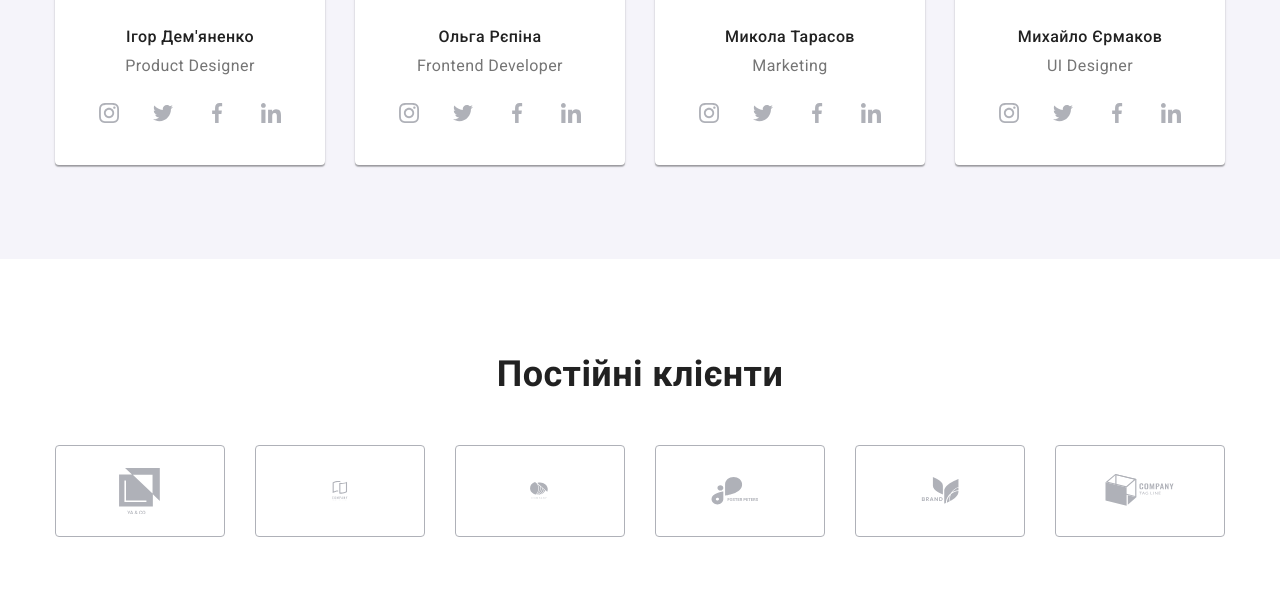
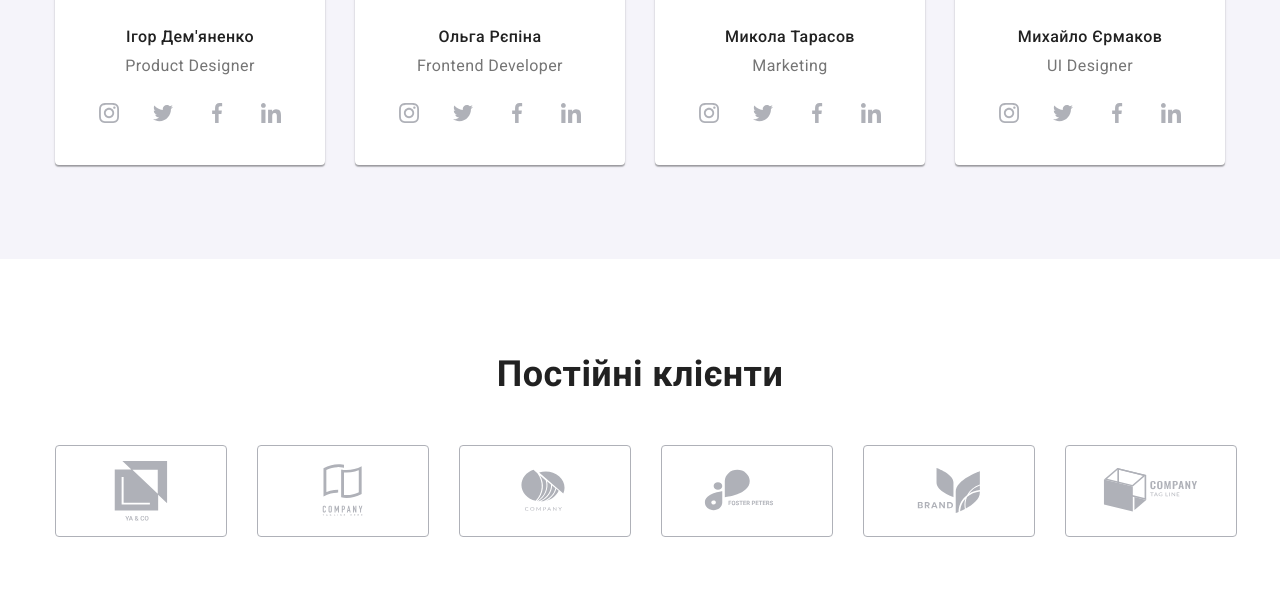
Before and after one commit to DmitryLyakhivsky/goit-markup-hw-04, a plain HTML site: page index.html in a window 1280 px wide. Shown: the part 1524-2116 px from the top of the page. Drawn offline with nearby package versions, Linux system fonts and the light colour scheme.

Commit message:
размер иконок

```diff
--- a/css/styles.css
+++ b/css/styles.css
@@ -434,33 +434,33 @@ a {
 }
 
 .svg-company_1 {
-    width: 41px;
-    height: 46.7px;
+    width: 106px;
+    height: 60px;
 }
 
 .svg-company_2 {
-    width: 40px;
-    height: 52px;
+    width: 106px;
+    height: 60px;
 }
 
 .svg-company_3 {
-    width: 43.46px;
-    height: 41.18px;
+    width: 106px;
+    height: 60px;
 }
 
 .svg-company_4 {
-    width: 84.44px;
-    height: 40.62px;
+    width: 106px;
+    height: 60px;
 }
 
 .svg-company_5 {
-    width: 62.54px;
-    height: 45.43px;
+    width: 106px;
+    height: 60px;
 }
 
 .svg-company_6 {
-    width: 93.79px;
-    height: 43.49px;
+    width: 106px;
+    height: 60px;
 }
 
 /* ------------------------------Footer---------------------------------- */
```
Also changed, not shown: images/d72ae555-18e0-4b19-a7f7-e2f070f6c958.png (added).
